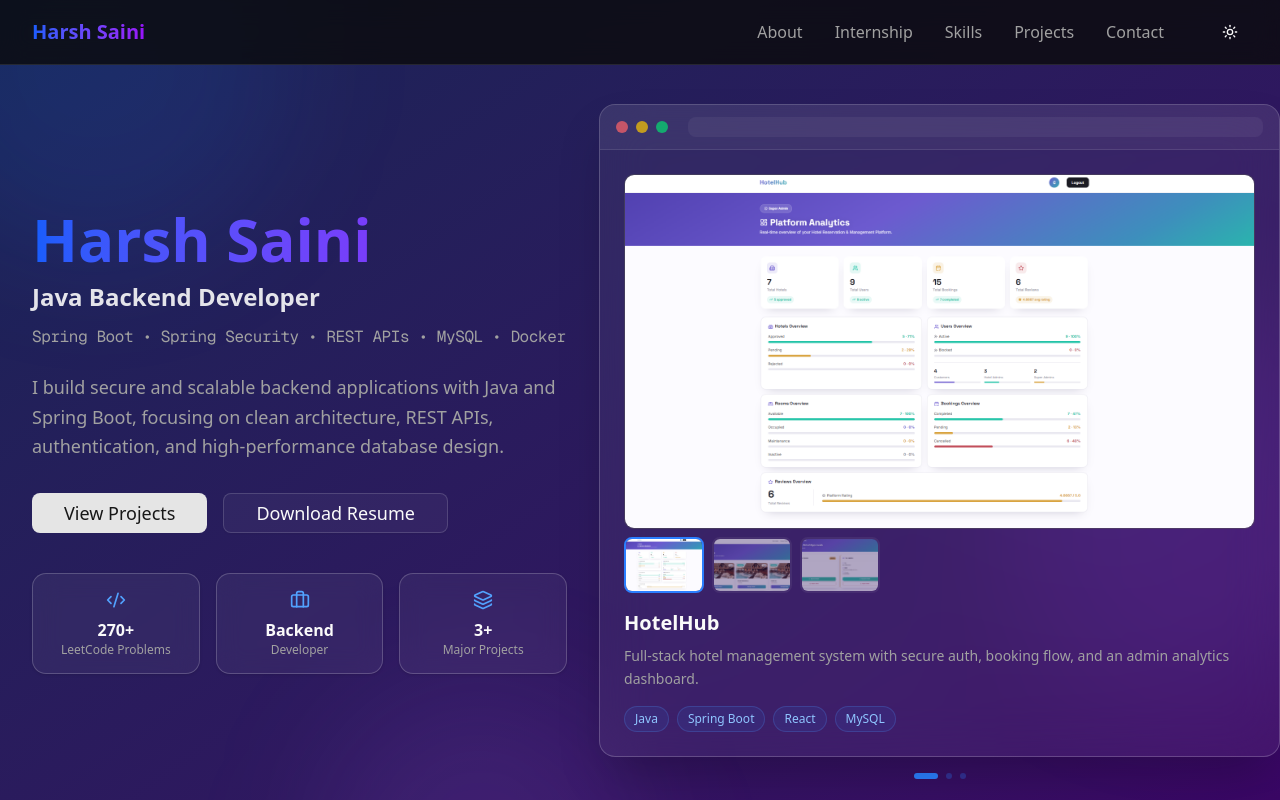
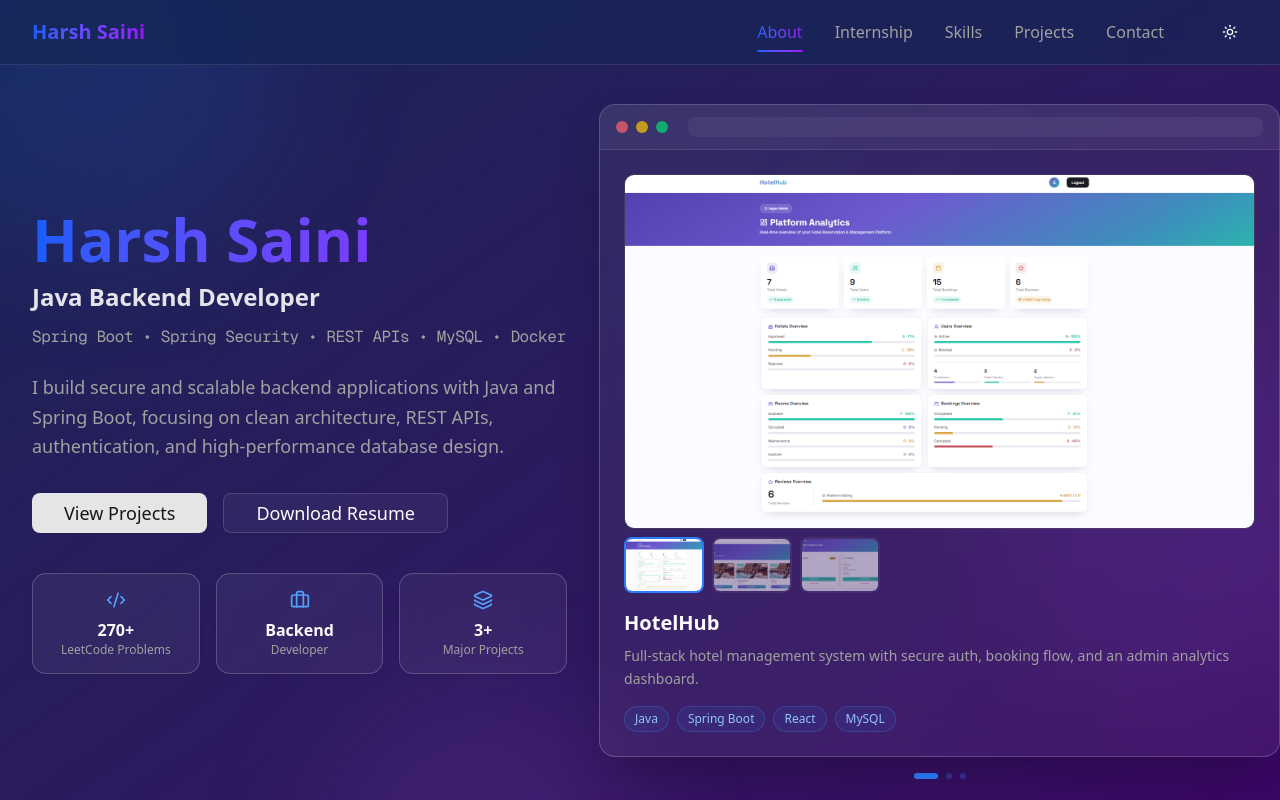
Before and after one commit to saini-harsh15/harsh-saini-portfolio, a Next.js app: page / in a window 1280 px wide. Shown: the top 800 px of the page. Built offline with nearby package versions, Linux system fonts and the light colour scheme.

Commit message:
New Add-ons

```diff
--- a/app/page.tsx
+++ b/app/page.tsx
@@ -1,5 +1,5 @@
 "use client"
-import { useState, useEffect } from "react";
+import { useEffect, useState } from "react";
 import { Moon, Sun, Menu, X } from "lucide-react";
 import { Button } from "@/components/ui/button";
 import Hero from "@/components/Hero";
@@ -9,9 +9,18 @@ import Skills from "@/components/Skills";
 import Projects from "@/components/Projects";
 import Contact from "@/components/Contact";
 
+const navItems = [
+  { id: "about", label: "About" },
+  { id: "internship", label: "Internship" },
+  { id: "skills", label: "Skills" },
+  { id: "projects", label: "Projects" },
+  { id: "contact", label: "Contact" },
+];
+
 export default function Home() {
   const [isDark, setIsDark] = useState(true);
   const [isMenuOpen, setIsMenuOpen] = useState(false);
+  const [activeSection, setActiveSection] = useState("");
 
   useEffect(() => {
     if (isDark) {
@@ -21,6 +30,26 @@ export default function Home() {
     }
   }, [isDark]);
 
+  useEffect(() => {
+    const sections = navItems
+        .map((item) => document.getElementById(item.id))
+        .filter((el): el is HTMLElement => el !== null);
+
+    const observer = new IntersectionObserver(
+        (entries) => {
+          entries.forEach((entry) => {
+            if (entry.isIntersecting) {
+              setActiveSection(entry.target.id);
+            }
+          });
+        },
+        { rootMargin: "-40% 0px -55% 0px" }
+    );
+
+    sections.forEach((section) => observer.observe(section));
+    return () => observer.disconnect();
+  }, []);
+
   const scrollToSection = (sectionId: string) => {
     const element = document.getElementById(sectionId);
     if (element) {
@@ -29,50 +58,46 @@ export default function Home() {
     setIsMenuOpen(false);
   };
 
-  const navItems = [
-    { id: "about", label: "About" },
-    { id: "internship", label: "Internship" },
-    { id: "skills", label: "Skills" },
-    { id: "projects", label: "Projects" },
-    { id: "contact", label: "Contact" },
-  ];
-
   return (
       <div className="min-h-screen bg-background text-foreground">
         {/* Navigation */}
-      <nav className="fixed top-0 left-0 right-0 z-50 bg-background/80 backdrop-blur-md border-b">
+        <nav className="fixed top-0 left-0 right-0 z-50 bg-blue-50/80 dark:bg-blue-950/70 backdrop-blur-md border-b border-white/10">
           <div className="max-w-7xl mx-auto px-4 sm:px-6 lg:px-8">
             <div className="flex justify-between items-center h-16">
               <div className="font-bold text-xl bg-gradient-to-r from-blue-600 to-purple-600 bg-clip-text text-transparent">
                 Harsh Saini
               </div>
 
-            {/* Desktop Navigation */}
               <div className="hidden md:flex items-center space-x-8">
-              {navItems.map((item) => (
+                {navItems.map((item) => {
+                  const isActive = activeSection === item.id;
+                  return (
                       <button
                           key={item.id}
                           onClick={() => scrollToSection(item.id)}
-                  className="text-muted-foreground hover:text-foreground transition-colors duration-200"
+                          className={`relative py-1 font-medium transition-colors duration-200 ${
+                              isActive
+                                  ? "bg-gradient-to-r from-blue-600 to-purple-600 bg-clip-text text-transparent"
+                                  : "text-muted-foreground hover:text-foreground"
+                          }`}
                       >
                         {item.label}
+                        {isActive && (
+                            <span className="absolute -bottom-1 left-0 right-0 h-0.5 rounded-full bg-gradient-to-r from-blue-600 to-purple-600" />
+                        )}
                       </button>
-              ))}
+                  );
+                })}
                 <Button
                     variant="ghost"
                     size="icon"
                     onClick={() => setIsDark(!isDark)}
                     className="ml-4"
                 >
-                {isDark ? (
-                  <Sun className="h-5 w-5" />
-                ) : (
-                  <Moon className="h-5 w-5" />
-                )}
+                  {isDark ? <Sun className="h-5 w-5" /> : <Moon className="h-5 w-5" />}
                 </Button>
               </div>
 
-            {/* Mobile Navigation */}
               <div className="md:hidden flex items-center">
                 <Button
                     variant="ghost"
@@ -80,46 +105,39 @@ export default function Home() {
                     onClick={() => setIsDark(!isDark)}
                     className="mr-2"
                 >
-                {isDark ? (
-                  <Sun className="h-5 w-5" />
-                ) : (
-                  <Moon className="h-5 w-5" />
-                )}
+                  {isDark ? <Sun className="h-5 w-5" /> : <Moon className="h-5 w-5" />}
                 </Button>
-              <Button
-                variant="ghost"
-                size="icon"
-                onClick={() => setIsMenuOpen(!isMenuOpen)}
-              >
-                {isMenuOpen ? (
-                  <X className="h-5 w-5" />
-                ) : (
-                  <Menu className="h-5 w-5" />
-                )}
+                <Button variant="ghost" size="icon" onClick={() => setIsMenuOpen(!isMenuOpen)}>
+                  {isMenuOpen ? <X className="h-5 w-5" /> : <Menu className="h-5 w-5" />}
                 </Button>
               </div>
             </div>
           </div>
 
-        {/* Mobile Menu */}
           {isMenuOpen && (
-          <div className="md:hidden bg-background border-t animate-fade-in">
+              <div className="md:hidden bg-blue-50/95 dark:bg-blue-950/90 backdrop-blur-md border-t border-white/10 animate-fade-in">
                 <div className="px-2 pt-2 pb-3 space-y-1">
-              {navItems.map((item) => (
+                  {navItems.map((item) => {
+                    const isActive = activeSection === item.id;
+                    return (
                         <button
                             key={item.id}
                             onClick={() => scrollToSection(item.id)}
-                  className="block px-3 py-2 text-base font-medium text-muted-foreground hover:text-foreground transition-colors duration-200 w-full text-left"
+                            className={`block px-3 py-2 text-base font-medium w-full text-left transition-colors duration-200 ${
+                                isActive
+                                    ? "bg-gradient-to-r from-blue-600 to-purple-600 bg-clip-text text-transparent"
+                                    : "text-muted-foreground hover:text-foreground"
+                            }`}
                         >
                           {item.label}
                         </button>
-              ))}
+                    );
+                  })}
                 </div>
               </div>
           )}
         </nav>
 
-      {/* Main Content */}
         <main>
           <Hero />
           <About />
@@ -129,12 +147,9 @@ export default function Home() {
           <Contact />
         </main>
 
-      {/* Footer */}
-      <footer className="bg-muted py-8">
+        <footer className="py-8 bg-gradient-to-br from-blue-50 to-purple-50 dark:from-blue-950 dark:to-purple-950 border-t border-white/10">
           <div className="max-w-7xl mx-auto px-4 sm:px-6 lg:px-8 text-center">
-          <p className="text-muted-foreground">
-            © Harsh Saini.
-          </p>
+            <p className="text-muted-foreground">© Harsh Saini.</p>
           </div>
         </footer>
       </div>
```
Lines whose indentation alone changed are shown as unchanged.
